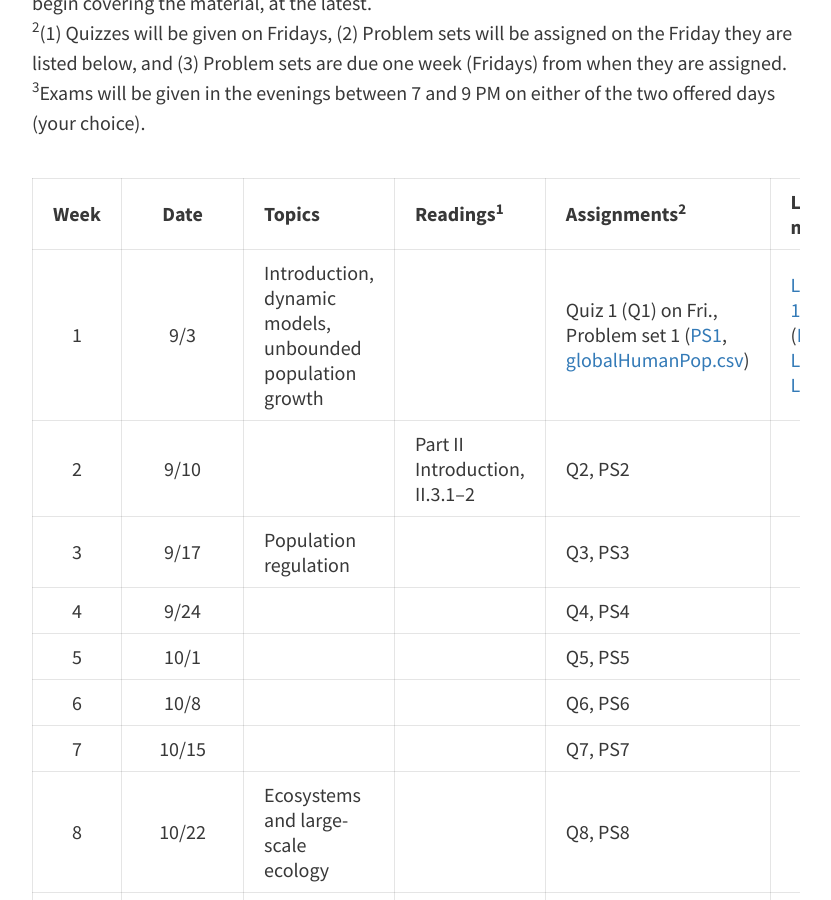
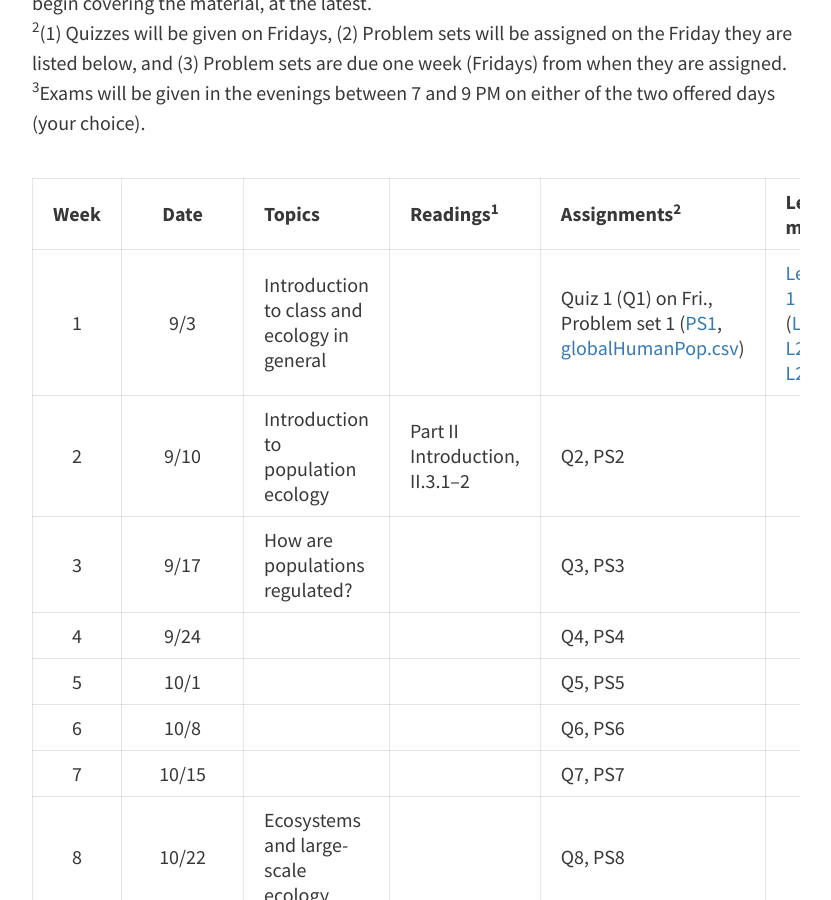
Before and after one commit to davan690/ColbyEcology.github.io, a Jekyll site: the page built from pages/lecture_schedule.md, in a window 1280 px wide and 900 px high, scrolled down 689 px. Shown: the whole window, without its empty margins (224-1055 px from the left). Built offline with Jekyll 4.4.1, drawn with Linux system fonts in a browser that asks for light colours.

Commit message:
new lec sched topics

```diff
--- a/pages/lecture_schedule.md
+++ b/pages/lecture_schedule.md
@@ -17,9 +17,9 @@ Colby College is supportive of the religious practices of its students, faculty,
 
 Week | Date  | Topics | Readings<sup>1</sup> | Assignments<sup>2</sup>| Lecture material
 :---:|:-----:|--------|---------|---------|-------------|
-1    | 9/3   | Introduction, dynamic models, unbounded population growth | | Quiz 1 (Q1) on Fri., Problem set 1 ([PS1](https://drive.google.com/open?id=1wO9kN-QS_zfEJRi3iizLW2nQsQpgtXC3NTPZG3mxQM8), [globalHumanPop.csv](https://drive.google.com/open?id=1Wv-YBGtYrQ71c37JlxMh8ThTiZ9Y-171)) | [Lecture 1 (L1)](https://drive.google.com/open?id=1pApFDtMNTXzmT27EkLN2nmTKwJ-g05WQ) ([L1 pdf](https://drive.google.com/open?id=1s294Wmjbu7-7-yecpZcFGm95hBzTyzBH)), [L2 html](https://drive.google.com/open?id=1d1-6pTMMFXXlRVuEku4hY25xTSisoeqp), [L2 pdf](https://drive.google.com/open?id=1jW5BMStRDqRFEcampdCqtfG8NHpm1Lwf) |
-2    | 9/10  | | Part II Introduction, II.3.1–2 | Q2, PS2 | |
-3    | 9/17  | Population regulation | | Q3, PS3 | |
+1    | 9/3   | Introduction to class and ecology in general | | Quiz 1 (Q1) on Fri., Problem set 1 ([PS1](https://drive.google.com/open?id=1wO9kN-QS_zfEJRi3iizLW2nQsQpgtXC3NTPZG3mxQM8), [globalHumanPop.csv](https://drive.google.com/open?id=1Wv-YBGtYrQ71c37JlxMh8ThTiZ9Y-171)) | [Lecture 1 (L1)](https://drive.google.com/open?id=1pApFDtMNTXzmT27EkLN2nmTKwJ-g05WQ) ([L1 pdf](https://drive.google.com/open?id=1s294Wmjbu7-7-yecpZcFGm95hBzTyzBH)), [L2 html](https://drive.google.com/open?id=1d1-6pTMMFXXlRVuEku4hY25xTSisoeqp), [L2 pdf](https://drive.google.com/open?id=1jW5BMStRDqRFEcampdCqtfG8NHpm1Lwf) |
+2    | 9/10  | Introduction to population ecology | Part II Introduction, II.3.1–2 | Q2, PS2 | |
+3    | 9/17  | How are populations regulated? | | Q3, PS3 | |
 4    | 9/24  | | | Q4, PS4 | |
 5    | 10/1  | | | Q5, PS5 | |
 6    | 10/8  | | | Q6, PS6 | |
```
